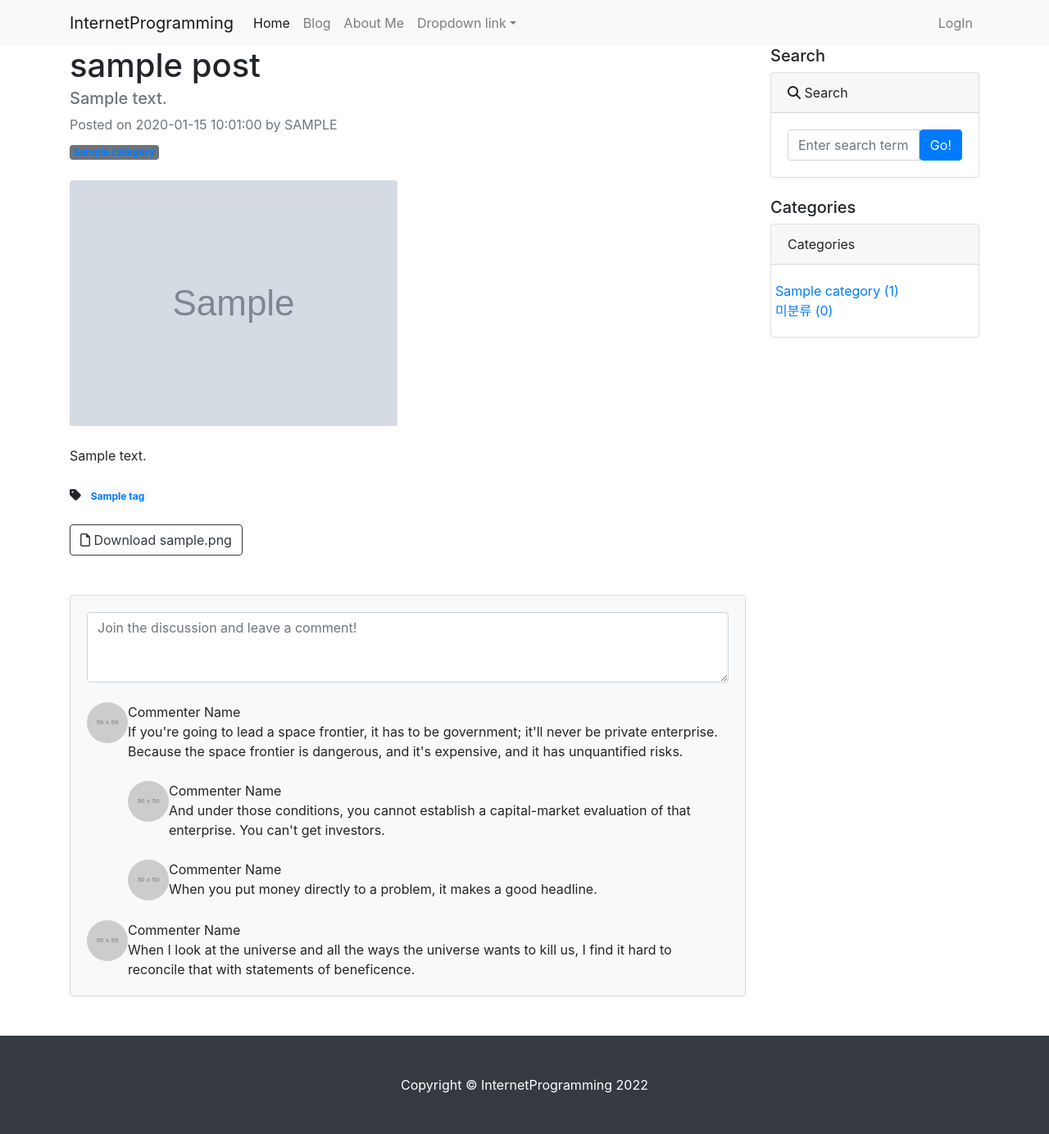
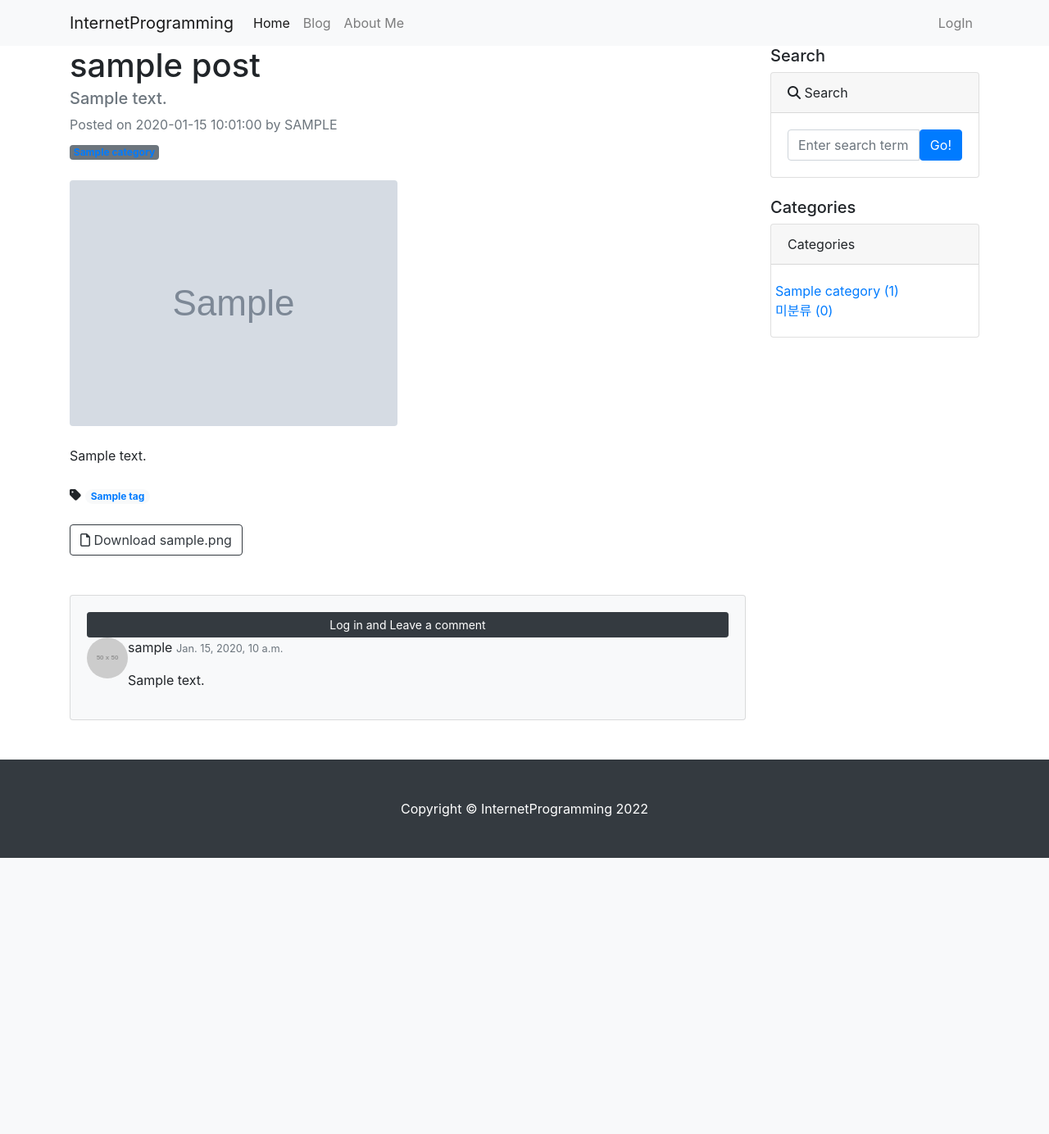
Before and after one commit to BaileyChoi/Django22, a Django app: page /blog/1/ in a window 1280 px wide. Shown: the whole page at 82% size. After the commit the page ends 1047 px from the top, so only its background shows below. Run offline with Django 4.2, Linux system fonts and the light colour scheme; tables that the repository leaves empty hold one stand-in row (values such as "Sample post"); grey boxes marked "Sample" are stand-in pictures; grey boxes labelled with a size stand in for pictures from a placeholder-image service; some libraries are stand-ins or nearby versions.

Commit message:
회원가입과 로그인 기능 추가하기

```diff
--- a/blog/admin.py
+++ b/blog/admin.py
@@ -1,5 +1,5 @@
 from django.contrib import admin
-from .models import Post, Category, Tag
+from .models import Post, Category, Tag, Comment
 
 # Register your models here.
 admin.site.register(Post)   # Post 모델 admin_에 등록
@@ -14,3 +14,5 @@ class TagAdmin(admin.ModelAdmin):
     prepopulated_fields = {'slug' : ('name',)}
 
 admin.site.register(Tag,TagAdmin)
+
+admin.site.register(Comment)
--- a/blog/models.py
+++ b/blog/models.py
@@ -61,3 +61,16 @@ class Post(models.Model):
         # b.docx -> b / docx
         # c.xlsx -> c / xlsx
         # a.b.c.txt -> a[0] / b[1] / c[2] / txt[-1]
+
+class Comment(models.Model):
+    post = models.ForeignKey(Post, on_delete=models.CASCADE)
+    author = models.ForeignKey(User, on_delete=models.CASCADE)
+    content = models.TextField()
+    created_at = models.DateTimeField(auto_now_add=True)
+    modified_at = models.DateTimeField(auto_now=True)
+
+    def __str__(self):
+        return f'{self.author} : {self.content}'
+
+    def get_absolute_url(self):
+        return f'{self.post.get_absolute_url()}#comment-{self.pk}'
--- a/blog/templates/blog/navbar.html
+++ b/blog/templates/blog/navbar.html
@@ -1,3 +1,5 @@
+{% load socialaccount %}
+
 <nav class="navbar navbar-expand-lg navbar-light bg-light">
         <div class="container">
             <a class="navbar-brand" href="/">InternetProgramming</a>
@@ -15,21 +17,22 @@
                     <li class="nav-item">
                         <a class="nav-link" href="/about_me/">About Me</a>
                     </li>
+                </ul>
+
+                <ul class="navbar-nav ml-auto">
+                    {% if user.is_authenticated %}
                         <li class="nav-item dropdown">
                             <a class="nav-link dropdown-toggle" href="#" id="navbarDropdownMenuLink" role="button" data-toggle="dropdown" aria-haspopup="true" aria-expanded="false">
-                        Dropdown link</a>
+                                {{ user.username }}</a>
                             <div class="dropdown-menu" aria-labelledby="navbarDropdownMenuLink">
-                            <a class="dropdown-item" href="#">Action</a>
-                            <a class="dropdown-item" href="#">Another action</a>
-                            <a class="dropdown-item" href="#">Something else here</a>
+                                <a class="dropdown-item" href="/accounts/logout/">LogOut</a>
                             </div>
                         </li>
-                </ul>
-
-                <ul class="navbar-nav">
+                    {% else %}
                         <li class="nav-item">
                             <a class="nav-link" href="#" data-toggle="modal" data-target="#loginModal">LogIn</a>
                         </li>
+                    {% endif %}
                 </ul>
             </div>
         </div>
@@ -48,11 +51,20 @@
                 <div class="modal-body">
                     <div class="row">
                         <div class="col-6">
-                            <button type="button" class="btn btn-outline-dark btn-block btn-sm"><i class="fa-brands fa-google"></i> LogIn with Google</button>
-                            <button type="button" class="btn btn-outline-dark btn-block btn-sm"><i class="fa-solid fa-envelope"></i> LogIn with E-mail</button>
+                            <a role="button" class="btn btn-outline-dark btn-block btn-sm"
+                                href="{% provider_login_url 'google' %}">
+                                <i class="fa-brands fa-google"></i> LogIn with Google
+                            </a>
+                            <a rold="button" class="btn btn-outline-dark btn-block btn-sm"
+                                href="/accounts/login/">
+                                <i class="fa-solid fa-envelope"></i> LogIn with E-mail
+                            </a>
                         </div>
                         <div class="col-6">
-                            <button type="button" class="btn btn-outline-dark btn-block btn-sm"><i class="fa-solid fa-envelope"></i> SignUp with E-mail</button>
+                            <a rold="button" class="btn btn-outline-dark btn-block btn-sm"
+                                href="/accounts/signup/">
+                                <i class="fa-solid fa-envelope"></i> SignUp with E-mail
+                            </a>
                         </div>
                     </div>
                 </div>
--- a/blog/templates/blog/post_detail.html
+++ b/blog/templates/blog/post_detail.html
@@ -74,40 +74,31 @@
                         <div class="card bg-light">
                             <div class="card-body">
                                 <!-- Comment form-->
-                                <form class="mb-4"><textarea class="form-control" rows="3" placeholder="Join the discussion and leave a comment!"></textarea></form>
-                                <!-- Comment with nested comments-->
-                                <div class="d-flex mb-4">
-                                    <!-- Parent comment-->
-                                    <div class="flex-shrink-0"><img class="rounded-circle" src="https://dummyimage.com/50x50/ced4da/6c757d.jpg" alt="..." /></div>
-                                    <div class="ms-3">
-                                        <div class="fw-bold">Commenter Name</div>
-                                        If you're going to lead a space frontier, it has to be government; it'll never be private enterprise. Because the space frontier is dangerous, and it's expensive, and it has unquantified risks.
-                                        <!-- Child comment 1-->
-                                        <div class="d-flex mt-4">
+                                {% if user.is_authenticated %}
+                                    <form class="mb-4">
+                                        <textarea class="form-control" rows="3" placeholder="Join the discussion and leave a comment!"></textarea>
+                                    </form>
+                                {% else %}
+                                    <a role="button" class="btn btn-dark btn-block btn-sm" href="#"
+                                        data-toggle="modal" data-target="#loginModal">
+                                        Log in and Leave a comment
+                                    </a>
+                                {% endif %}
+                                {% if post.comment_set.exists %}
+                                    {% for comment in post.comment_set.iterator %}
+                                        <!-- Single comment-->
+                                        <div class="d-flex" id="comment-{{ comment.pk }}">
                                             <div class="flex-shrink-0"><img class="rounded-circle" src="https://dummyimage.com/50x50/ced4da/6c757d.jpg" alt="..." /></div>
                                             <div class="ms-3">
-                                                <div class="fw-bold">Commenter Name</div>
-                                                And under those conditions, you cannot establish a capital-market evaluation of that enterprise. You can't get investors.
+                                                <div class="fw-bold">
+                                                    {{ comment.author.username }}
+                                                    <small class="text-muted">{{ comment.created_at }}</small>
+                                                </div>
+                                                <p>{{ comment.content | linebreaks }}</p>
                                             </div>
                                         </div>
-                                        <!-- Child comment 2-->
-                                        <div class="d-flex mt-4">
-                                            <div class="flex-shrink-0"><img class="rounded-circle" src="https://dummyimage.com/50x50/ced4da/6c757d.jpg" alt="..." /></div>
-                                            <div class="ms-3">
-                                                <div class="fw-bold">Commenter Name</div>
-                                                When you put money directly to a problem, it makes a good headline.
-                                            </div>
-                                        </div>
-                                    </div>
-                                </div>
-                                <!-- Single comment-->
-                                <div class="d-flex">
-                                    <div class="flex-shrink-0"><img class="rounded-circle" src="https://dummyimage.com/50x50/ced4da/6c757d.jpg" alt="..." /></div>
-                                    <div class="ms-3">
-                                        <div class="fw-bold">Commenter Name</div>
-                                        When I look at the universe and all the ways the universe wants to kill us, I find it hard to reconcile that with statements of beneficence.
-                                    </div>
-                                </div>
+                                    {% endfor %}
+                                {% endif %}
                             </div>
                         </div>
                     </div>
--- a/myDjangoPrj/urls.py
+++ b/myDjangoPrj/urls.py
@@ -23,6 +23,7 @@ urlpatterns = [     # IP주소/
     path('admin/', admin.site.urls),  # IP주소/admin
     path('blog/', include('blog.urls')),  #IP주소/blog
     path('', include('single_pages.urls')), #IP주소/
+    path('accounts/', include('allauth.urls'))
 ]
 
 # 미디어 파일 업로드
```
Also changed, not shown: blog/templates/blog/forms.py (added, +7 -0 lines), myDjangoPrj/settings.py (+14 -0 lines). Lines whose indentation alone changed are shown as unchanged.
